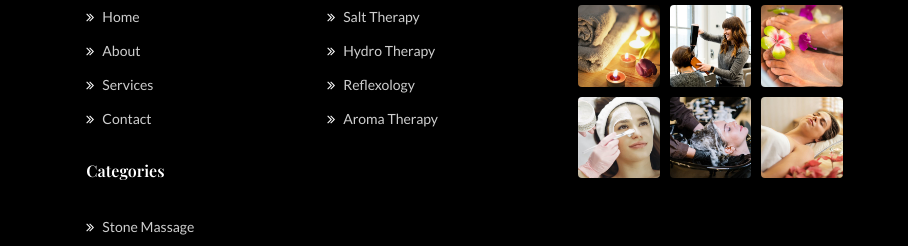
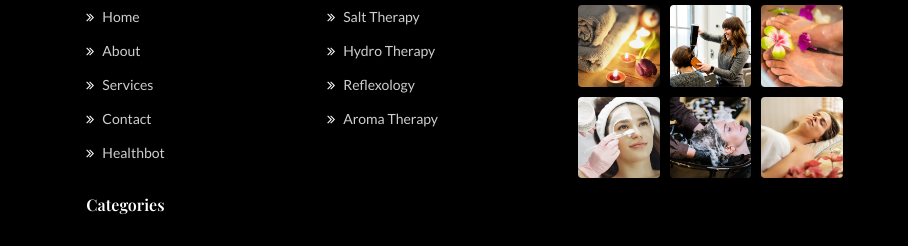
Before and after one commit to BonuGayathri/Project1, a plain HTML site: page contact.html in a window 1280 px wide. Shown: the part 1725-1971 px from the top of the page, 372-1280 px from the left. Drawn offline with nearby package versions, Linux system fonts and the light colour scheme; a web font is replaced by a local one.

Commit message:
Update contact.html

```diff
--- a/contact.html
+++ b/contact.html
@@ -296,6 +296,9 @@
 														class="fa fa-angle-double-right mr-2"></span>Services</a></li>
 											<li><a href="contact.html"><span
 														class="fa fa-angle-double-right mr-2"></span>Contact</a></li>
+										         <li><a href="healthbot.html"><span
+										                                class="fa fa-angle-double-right mr-2"></span>Healthbot</a></li>
+										</ul>
 										</ul>
 									</div>
 									<div class="sub-two-right">
```
